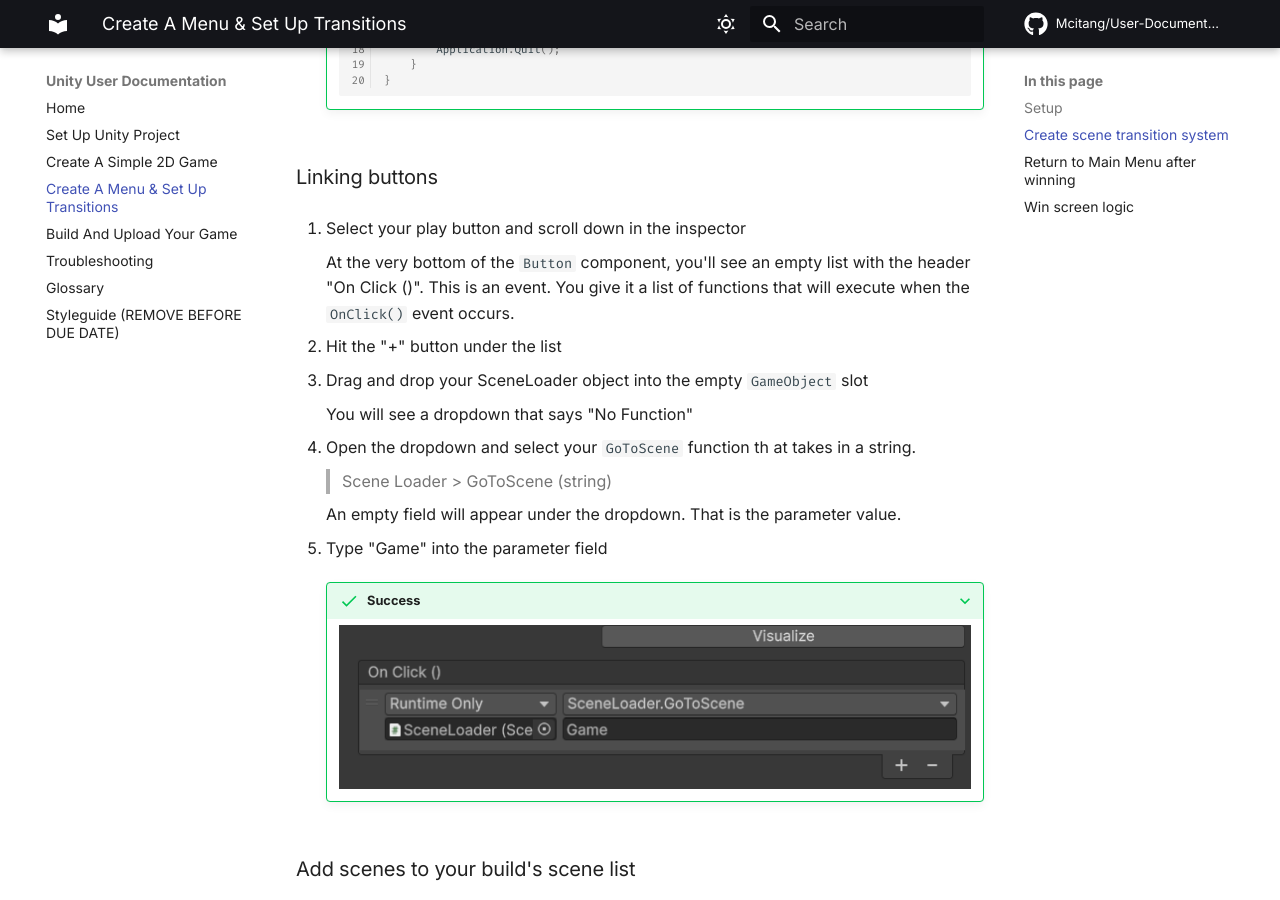
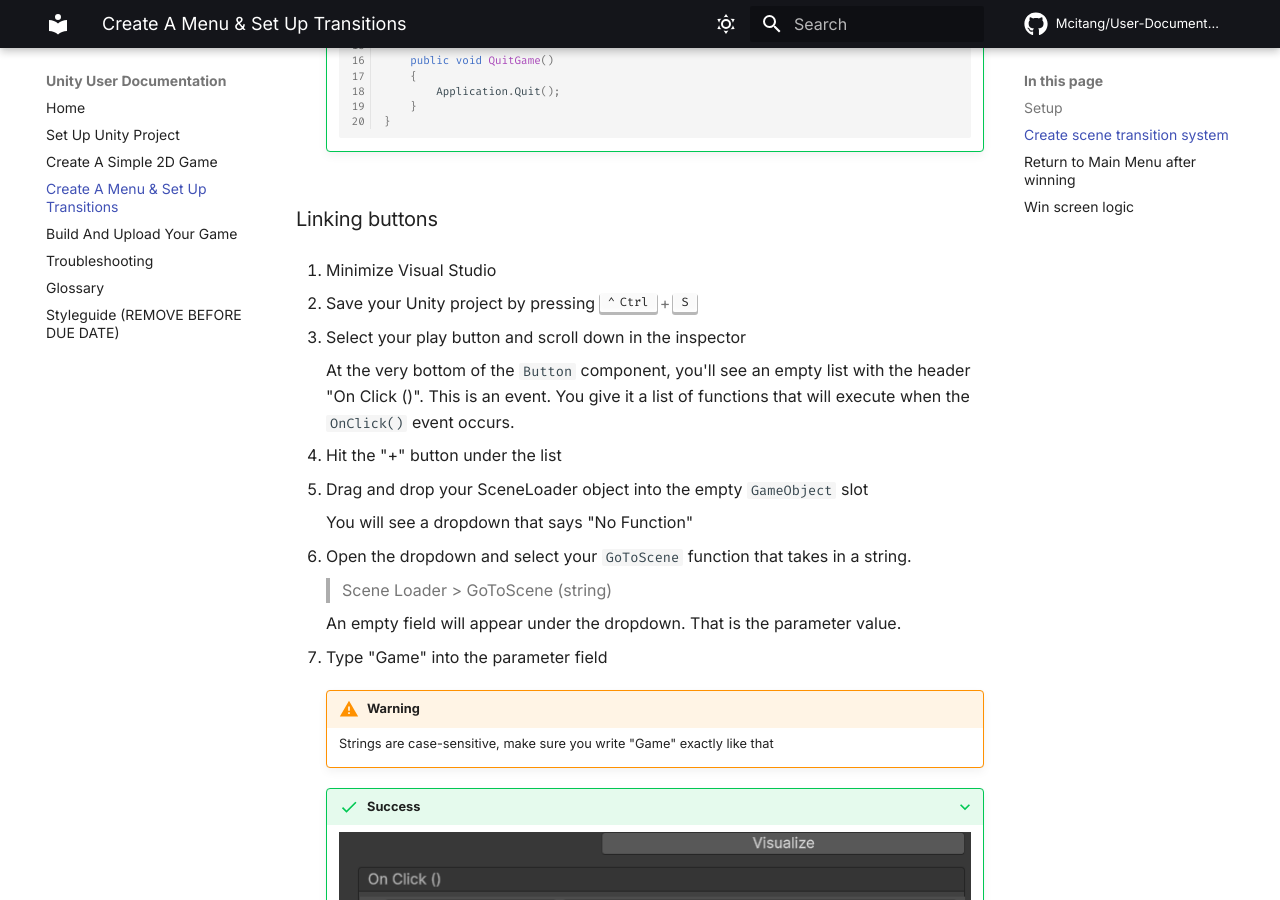
Before and after one commit to Mcitang/User-Documentation, an MkDocs documentation site: the page built from docs/make-menus.md, in a window 1280 px wide and 900 px high, scrolled down 3456 px. Built offline with MkDocs 1.6.1 and Material for MkDocs 9.7.7, drawn with Linux system fonts in a browser that asks for light colours; comment, search, counter and statistics services are not loaded; some of the changed text lies outside the part shown.

Commit message:
Add a warning

````diff
--- a/docs/make-menus.md
+++ b/docs/make-menus.md
@@ -108,6 +108,8 @@ To do scene transitions, you must use the `UnityEngine.SceneManagement` package.
     }
     ```
 
+1. Save your changes by pressing ++ctrl+s++
+
     !!! success
         The complete `SceneLoader` script
 
@@ -136,6 +138,10 @@ To do scene transitions, you must use the `UnityEngine.SceneManagement` package.
 
 ### Linking buttons
 
+1. Minimize Visual Studio
+
+1. Save your Unity project by pressing ++ctrl+s++
+
 1. Select your play button and scroll down in the inspector
 
     At the very bottom of the `Button` component, you'll see an empty list with the header "On Click ()".
@@ -147,13 +153,16 @@ To do scene transitions, you must use the `UnityEngine.SceneManagement` package.
 
     You will see a dropdown that says "No Function"
 
-1. Open the dropdown and select your `GoToScene` function th at takes in a string.
+1. Open the dropdown and select your `GoToScene` function that takes in a string.
 
     > Scene Loader > GoToScene (string)
 
     An empty field will appear under the dropdown. That is the parameter value.
 
 1. Type "Game" into the parameter field
+
+    !!! warning
+        Strings are case-sensitive, make sure you write "Game" exactly like that
 
     ???+ success
         ![On Click () event function call list for the Play button][play-button-onclick-image]{ .center }
````
